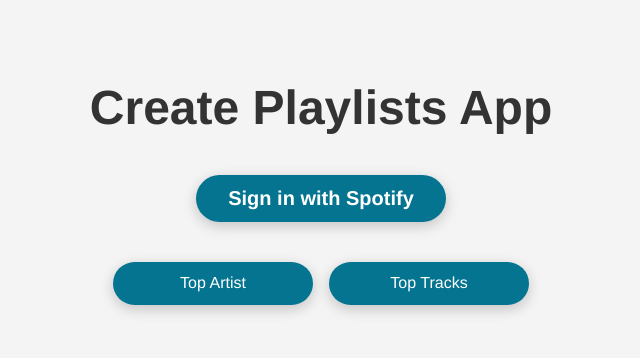
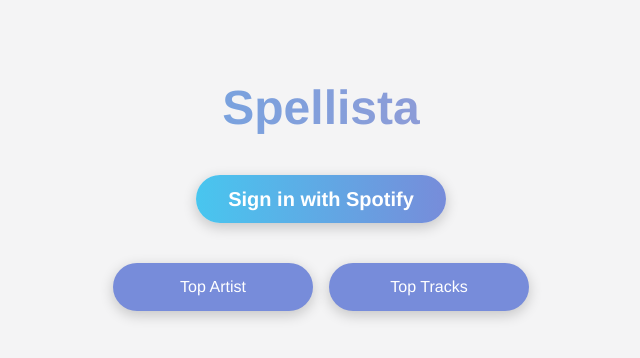
Before and after one commit to t-naganuma/next-spotify-api-tutorial, a Next.js app: page / in a window 1280 px wide. Shown: the top 358 px of the page, without its empty margins (319-959 px from the left). Built offline with nearby package versions, Linux system fonts and the light colour scheme.

Commit message:
style: TOPページのstyle変更

```diff
--- a/pages/index.js
+++ b/pages/index.js
@@ -3,7 +3,6 @@ import React, { useEffect } from 'react';
 import Link from 'next/link';
 import config from '../config';
 import styles from '../styles/layout/Layout.module.scss';
-import topStyles from '../styles/layout/Top.module.scss';
 import buttonStyles from '../styles/components/Button.module.scss';
 import auth from '../lib/auth.js';
 
@@ -48,10 +47,10 @@ export default function index() {
 
   return (
     <div className={styles.container}>
-      <main>
-        <section className={topStyles.sec_top}>
-          <h1 className={topStyles.heading1}>Create Playlists App</h1>
-          <div className={buttonStyles.buttonWrap}>
+      <main className={styles.main}>
+        <section className={styles.sec_top}>
+          <h1 className={styles.heading1}>Spellista</h1>
+          <div className={buttonStyles.loginWrap}>
             <button
               className={`${buttonStyles.button} ${buttonStyles.login}`}
               onClick={auth}>
@@ -65,8 +64,7 @@ export default function index() {
               </button>
             </Link>
             <Link href="/tracks">
-              <button
-                className={`${buttonStyles.button} ${buttonStyles.link}`}>
+              <button className={`${buttonStyles.button} ${buttonStyles.link}`}>
                 Top Tracks
               </button>
             </Link>
--- a/styles/components/Button.module.scss
+++ b/styles/components/Button.module.scss
@@ -6,21 +6,55 @@
   border-radius: 25px;
   box-shadow: 0 4px 14px 0 rgb(0, 0, 0, 0.2);
   display: flex;
+  align-items: center;
   justify-content: center;
+  min-height: 48px;
   min-width: 200px;
   padding: rem(12px) rem(32px);
   transition: box-shadow .3s ease;
 }
 
+.buttonWrap {
+  display: flex;
+  flex-direction: column;
+  margin: rem(40px) 0 0 0;
+  justify-content: center;
+  width: 100%;
+  @include responsive(sm) {
+    flex-direction: row;
+    margin: rem(40px) 0 0 0;
+    justify-content: center;
+  }
+  & .button:nth-of-type(2) {
+    margin: rem(24px) 0 0 0;
+    @include responsive(sm) {
+      margin: 0 0 0 rem(16px);
+    }
+  }
+}
+
+.loginWrap {
+  display: flex;
+  justify-content: center;
+  margin: rem(40px) 0 0 0;
+  width: 100%;
+  & > .button {
+    width: 100%;
+    @include responsive(sm) {
+      width: auto;
+    }
+  }
+}
+
 .login {
-  background-color: $secondary-color;
+  background-image: linear-gradient(to right, #48c6ef 0%, #778cda 100%);
   color: $white;
   font-size: rem(20px);
   font-weight: bold;
 }
 
 .link {
-  background-color: $secondary-color;
+  background-color: #778cda;
   color: $white;
   font-size: rem(16px);
 }
@@ -49,16 +83,6 @@
   }
 }
 
-.buttonWrap {
-  display: flex;
-  margin: rem(40px) 0 0 0;
-  justify-content: center;
-  width: 100%;
-  & .button:nth-of-type(2) {
-    margin: 0 0 0 rem(16px);
-  }
-}
-
 .play_icon {
   display: inline-block;
   margin: 0 0 0 auto;
--- a/styles/function.scss
+++ b/styles/function.scss
@@ -1,27 +1,7 @@
-/*--------------------
-数値から値を取り除く
---------------------*/
-@function strip-unit($number) {
-  @if type-of($number) == 'number' and not unitless($number) {
-    @return $number / ($number * 0 + 1);
-  }
-
-  @return $number;
-}
-
 /*--------------------
 px to rem
 --------------------*/
 @function rem($px, $base: 16px) {
-  $value: $px;
-
-  // 単位がpx以外の場合は警告を出してそのまま返す
-  @if (unit($px) != 'px') {
-    @warn 'rem()の引数にpx以外の値を指定しても計算できません';
-    @return $value;
-  }
-
-  $value: (strip-unit($px) / strip-unit($base)) * 1rem;
-
+  $value: $px / $base * 1rem;
   @return $value;
 }
--- a/styles/layout/Layout.module.scss
+++ b/styles/layout/Layout.module.scss
@@ -1,4 +1,6 @@
 @import '../variables.scss';
+@import '../function.scss';
+@import '../mixin.scss';
 
 .container {
   background-color: $bg-color;
@@ -10,7 +12,30 @@
 
 .main {
   margin: 0 auto;
-  max-width: 1000px;
   position: relative;
   width: 100%;
+  @include responsive(sm) {
+    max-width: 1000px;
+  }
 }
+
+.sec_top {
+  padding: 12% 5% 0;
+  width: 100%;
+  @include responsive(sm) {
+    max-width: 1000px;
+    padding: 80px 0 0 0;
+  }
+}
+
+.heading1 {
+  background-image: linear-gradient(to right, #52aeec 0%, #b490ca 100%);
+  -webkit-background-clip: text;
+  color: transparent;
+  font-size: rem(48px);
+  font-weight: bold;
+  text-align: center;
+  @include responsive(sm) {
+    font-size: rem(48px);
+  }
+}
--- a/styles/layout/Top.module.scss
+++ /dev/null
@@ -1,15 +0,0 @@
-@import '../variables.scss';
-@import '../mixin.scss';
-@import '../function.scss';
-.sec_top {
-  margin: 0 auto;
-  padding: 80px 0 0 0;
-  max-width: 1000px;
-}
-
-.heading1 {
-  color: $text-color;
-  font-size: rem(48px);
-  font-weight: bold;
-  text-align: center;
-}
--- a/styles/mixin.scss
+++ b/styles/mixin.scss
@@ -3,19 +3,19 @@ Breakpoint
 --------------------*/
 $breakpoints: (
   'sm': (
-    max-width: 576px,
+    min-width: 576px,
   ),
   'md': (
-    max-width: 768px,
+    min-width: 768px,
   ),
   'lg': (
-    max-width: 992px,
+    min-width: 992px,
   ),
   'xl': (
-    max-width: 1200px,
+    min-width: 1200px,
   ),
   'xxl': (
-    max-width: 1400px,
+    min-width: 1400px,
   ),
 ) !default;
 
```
